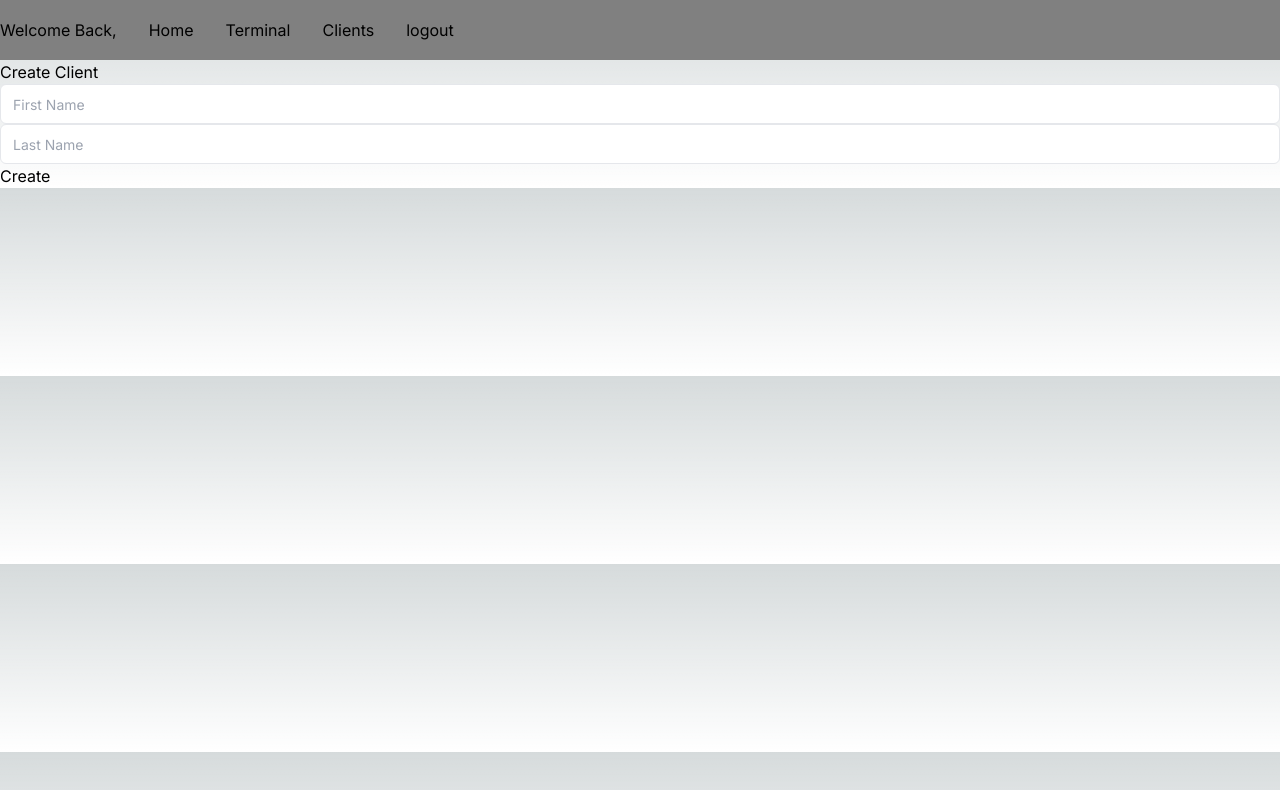
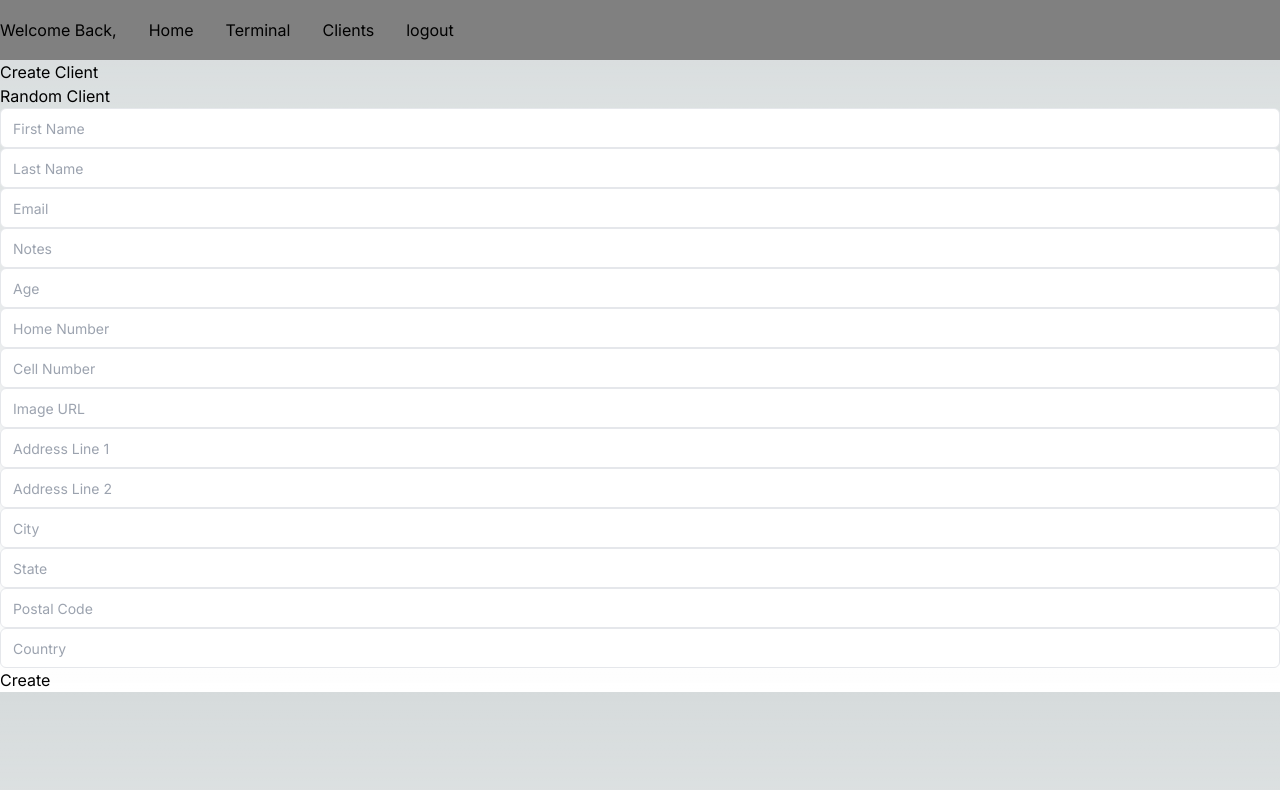
Before and after one commit to stevenluongo/bna-wellness, a Next.js app: page /clients/create in a window 1280 px wide. Shown: the top 790 px of the page. Built offline with nearby package versions, Linux system fonts and the light colour scheme; no server answers; sample sign-in values are in the browser's storage.

Commit message:
include all fields in client updates

```diff
--- a/app/clients/_forms/createClient.tsx
+++ b/app/clients/_forms/createClient.tsx
@@ -2,14 +2,20 @@
 
 import { useSession } from "next-auth/react";
 import { toast } from "react-toastify";
-import { createClient } from "../_actions";
+import { createClient, fetchClientById } from "../_actions";
 import Input from "@/app/register/_input";
 import { useForm } from "react-hook-form";
-import { Client } from "@prisma/client";
 import { redirect } from "next/navigation";
+import { faker } from "@faker-js/faker";
+
+type ThenArg<T> = T extends PromiseLike<infer U> ? U : T;
+type NonNullableClientWithAddress = NonNullable<
+  ThenArg<ReturnType<typeof fetchClientById>>
+>;
 
 export default function CreateClientForm() {
-  const { register, handleSubmit } = useForm<Client>();
+  const { register, handleSubmit, setValue } =
+    useForm<NonNullableClientWithAddress>();
   const { data: session } = useSession();
   const id = session?.user?.id;
 
@@ -17,20 +23,108 @@ export default function CreateClientForm() {
     return null;
   }
 
+  function createRandomClient() {
+    return {
+      firstName: faker.person.firstName(),
+      lastName: faker.person.lastName(),
+      email: faker.internet.email(),
+      notes: [faker.lorem.paragraph()],
+      age: faker.number.int({
+        min: 18,
+        max: 100,
+      }),
+      homeNumber: faker.phone.number(),
+      cellNumber: faker.phone.number(),
+      image: faker.image.avatar(),
+      address: {
+        id: faker.string.uuid(),
+        line1: faker.location.streetAddress(),
+        line2: faker.location.secondaryAddress(),
+        city: faker.location.city(),
+        state: faker.location.state(),
+        postalCode: faker.location.zipCode(),
+        country: faker.location.country(),
+      },
+    };
+  }
+
   const action: () => void = handleSubmit(async (data) => {
     const fd = new FormData();
-    fd.append("firstName", data.firstName);
-    fd.append("lastName", data.lastName);
-    await createClient(fd);
+
+    // Append top-level fields
+    Object.entries(data).forEach(([key, value]) => {
+      if (value && typeof value !== "object") {
+        fd.append(
+          key,
+          Array.isArray(value) ? JSON.stringify(value) : value.toString()
+        );
+      }
+    });
+
+    // Append nested address fields
+    if (data.address) {
+      Object.entries(data.address).forEach(([key, value]) => {
+        if (value) {
+          fd.append(`address.${key}`, value);
+        }
+      });
+    }
+
+    const { error } = JSON.parse(await createClient(fd));
+
+    if (error) {
+      toast.error("Error creating client");
+      return;
+    }
+
     toast.success("Client created");
     redirect("/clients");
   });
 
+  const formatFields = () => {
+    const client = createRandomClient();
+    setValue("firstName", client.firstName);
+    setValue("lastName", client.lastName);
+    setValue("email", client.email);
+    setValue("notes", client.notes);
+    setValue("age", client.age);
+    setValue("homeNumber", client.homeNumber);
+    setValue("cellNumber", client.cellNumber);
+    setValue("image", client.image);
+    setValue("address.line1", client.address.line1);
+    setValue("address.line2", client.address.line2);
+    setValue("address.city", client.address.city);
+    setValue("address.state", client.address.state);
+    setValue("address.postalCode", client.address.postalCode);
+    setValue("address.country", client.address.country);
+  };
+
   return (
-    <form action={action}>
-      <Input placeholder="First Name" {...register("firstName")} />
-      <Input placeholder="Last Name" {...register("lastName")} />
-      <button type="submit">Create</button>
-    </form>
+    <>
+      <button onClick={formatFields}>Random Client</button>
+      <form action={action}>
+        <Input placeholder="First Name" {...register("firstName")} required />
+        <Input placeholder="Last Name" {...register("lastName")} required />
+        <Input type="email" placeholder="Email" {...register("email")} />
+        <Input placeholder="Notes" {...register("notes")} />
+        <Input
+          type="number"
+          placeholder="Age"
+          {...register("age")}
+          min={18}
+          max={100}
+        />
+        <Input placeholder="Home Number" {...register("homeNumber")} />
+        <Input placeholder="Cell Number" {...register("cellNumber")} />
+        <Input placeholder="Image URL" {...register("image")} />
+        <Input placeholder="Address Line 1" {...register("address.line1")} />
+        <Input placeholder="Address Line 2" {...register("address.line2")} />
+        <Input placeholder="City" {...register("address.city")} />
+        <Input placeholder="State" {...register("address.state")} />
+        <Input placeholder="Postal Code" {...register("address.postalCode")} />
+        <Input placeholder="Country" {...register("address.country")} />
+        <button type="submit">Create</button>
+      </form>
+    </>
   );
 }
--- a/app/clients/_forms/editClient.tsx
+++ b/app/clients/_forms/editClient.tsx
@@ -4,19 +4,66 @@ import { toast } from "react-toastify";
 import { editClient, fetchClientById } from "../_actions";
 import Input from "@/app/register/_input";
 import { useForm } from "react-hook-form";
-import { Client } from "@prisma/client";
 import { redirect } from "next/navigation";
 import Link from "next/link";
+import { useEffect, useRef } from "react";
 
 type ThenArg<T> = T extends PromiseLike<infer U> ? U : T;
-type ClientWithAddress = ThenArg<ReturnType<typeof fetchClientById>>;
+type NonNullableClientWithAddress = NonNullable<
+  ThenArg<ReturnType<typeof fetchClientById>>
+>;
 
 export default function EditClientForm({
   client,
 }: {
-  client: ClientWithAddress;
+  client: NonNullableClientWithAddress;
 }) {
-  const { register, handleSubmit } = useForm<Client>();
+  const {
+    register,
+    handleSubmit,
+    reset,
+    watch,
+    getValues,
+    formState: { dirtyFields },
+  } = useForm<NonNullableClientWithAddress>({
+    defaultValues: {
+      firstName: client.firstName,
+      lastName: client.lastName,
+      email: client.email,
+      age: client.age,
+      homeNumber: client.homeNumber,
+      cellNumber: client.cellNumber,
+      image: client.image,
+      address: {
+        line1: client.address?.line1,
+        line2: client.address?.line2,
+        city: client.address?.city,
+        state: client.address?.state,
+        postalCode: client.address?.postalCode,
+        country: client.address?.country,
+      },
+    },
+  });
+
+  useEffect(() => {
+    reset({
+      firstName: client.firstName,
+      lastName: client.lastName,
+      email: client.email,
+      age: client.age,
+      homeNumber: client.homeNumber,
+      cellNumber: client.cellNumber,
+      image: client.image,
+      address: {
+        line1: client.address?.line1,
+        line2: client.address?.line2,
+        city: client.address?.city,
+        state: client.address?.state,
+        postalCode: client.address?.postalCode,
+        country: client.address?.country,
+      },
+    });
+  }, [client]);
 
   if (!client) return redirect("/clients");
 
@@ -24,25 +71,65 @@ export default function EditClientForm({
 
   const action: () => void = handleSubmit(async (data) => {
     const fd = new FormData();
-    fd.append("firstName", data.firstName);
-    fd.append("lastName", data.lastName);
+
+    const changes: Partial<NonNullableClientWithAddress> = {};
+
+    Object.entries(dirtyFields).forEach(([key, value]) => {
+      if (value && typeof value !== "object") {
+        // @ts-ignore
+        changes[key] = data[key as keyof NonNullableClientWithAddress]!;
+      } else {
+        Object.entries(value).forEach(([key, value]) => {
+          if (value) {
+            // @ts-ignore
+            changes[`address.${key}`] =
+              data["address"]![
+                key as keyof NonNullableClientWithAddress["address"]
+              ];
+          }
+        });
+      }
+    });
+
+    // check if there are any changes
+    if (Object.keys(changes).length === 0) {
+      toast.info("No changes detected");
+      return;
+    }
+
+    // loop through changes and add to form data
+    Object.entries(changes).forEach(([key, value]) => {
+      fd.append(key, JSON.stringify(value));
+    });
+
+    // update client
     await editClientWithId(fd);
+
     toast.success("Client successfully updated");
   });
 
   return (
     <form action={action}>
       <Link href={`/clients/id/${client.id}`}>Back</Link>
+      <Input placeholder="First Name" {...register("firstName")} required />
+      <Input placeholder="Last Name" {...register("lastName")} required />
+      <Input type="email" placeholder="Email" {...register("email")} />
       <Input
-        placeholder="First Name"
-        {...register("firstName")}
-        defaultValue={client.firstName}
+        type="number"
+        placeholder="Age"
+        {...register("age")}
+        min={18}
+        max={100}
       />
-      <Input
-        placeholder="Last Name"
-        {...register("lastName")}
-        defaultValue={client.lastName}
-      />
+      <Input placeholder="Home Number" {...register("homeNumber")} />
+      <Input placeholder="Cell Number" {...register("cellNumber")} />
+      <Input placeholder="Image URL" {...register("image")} />
+      <Input placeholder="Address Line 1" {...register("address.line1")} />
+      <Input placeholder="Address Line 2" {...register("address.line2")} />
+      <Input placeholder="City" {...register("address.city")} />
+      <Input placeholder="State" {...register("address.state")} />
+      <Input placeholder="Postal Code" {...register("address.postalCode")} />
+      <Input placeholder="Country" {...register("address.country")} />
       <button type="submit">Edit</button>
     </form>
   );
--- a/app/clients/id/[id]/page.tsx
+++ b/app/clients/id/[id]/page.tsx
@@ -2,6 +2,7 @@ import { redirect } from "next/navigation";
 import { fetchClientById } from "../../_actions";
 import Link from "next/link";
 import DeleteClientForm from "../../_forms/deleteClient";
+import Image from "next/image";
 
 export default async function Page({
   params: { id },
@@ -14,9 +15,28 @@ export default async function Page({
 
   return (
     <div>
-      <div className="flex gap-x-2">
+      <div>
         <p>{client.firstName}</p>
         <p>{client.lastName}</p>
+        <p>{client.email}</p>
+        <p>{client.age}</p>
+        <p>{client.homeNumber}</p>
+        <p>{client.cellNumber}</p>
+        <p>{client.notes}</p>
+        {client.image && (
+          <Image
+            src={client.image}
+            alt="client image"
+            width={200}
+            height={200}
+          />
+        )}
+        <p>{client.address?.line1}</p>
+        <p>{client.address?.line2}</p>
+        <p>{client.address?.city}</p>
+        <p>{client.address?.state}</p>
+        <p>{client.address?.postalCode}</p>
+        <p>{client.address?.country}</p>
       </div>
       <Link href={`/clients/id/${client.id}/edit`}>Edit</Link>
       <DeleteClientForm id={client.id} />
--- a/next.config.js
+++ b/next.config.js
@@ -1,5 +1,13 @@
 /** @type {import('next').NextConfig} */
 const nextConfig = {
+  images: {
+    remotePatterns: [
+      {
+        protocol: "https",
+        hostname: "**",
+      },
+    ],
+  },
   env: {
     NEXTAUTH_SECRET: process.env.NEXTAUTH_SECRET,
     NEXTAUTH_URL: process.env.NEXTAUTH_URL,
--- a/package.json
+++ b/package.json
@@ -9,6 +9,7 @@
     "lint": "next lint"
   },
   "dependencies": {
+    "@faker-js/faker": "^8.2.0",
     "@prisma/client": "^5.5.2",
     "next": "14.0.1",
     "next-auth": "^4.24.4",
--- a/tsconfig.json
+++ b/tsconfig.json
@@ -1,6 +1,6 @@
 {
   "compilerOptions": {
-    "target": "es5",
+    "target": "ES6",
     "lib": ["dom", "dom.iterable", "esnext"],
     "allowJs": true,
     "skipLibCheck": true,
```
Also changed, not shown: app/clients/_actions.tsx (+56 -6 lines), 2 other files (tests, documents, lock files or other folders).
